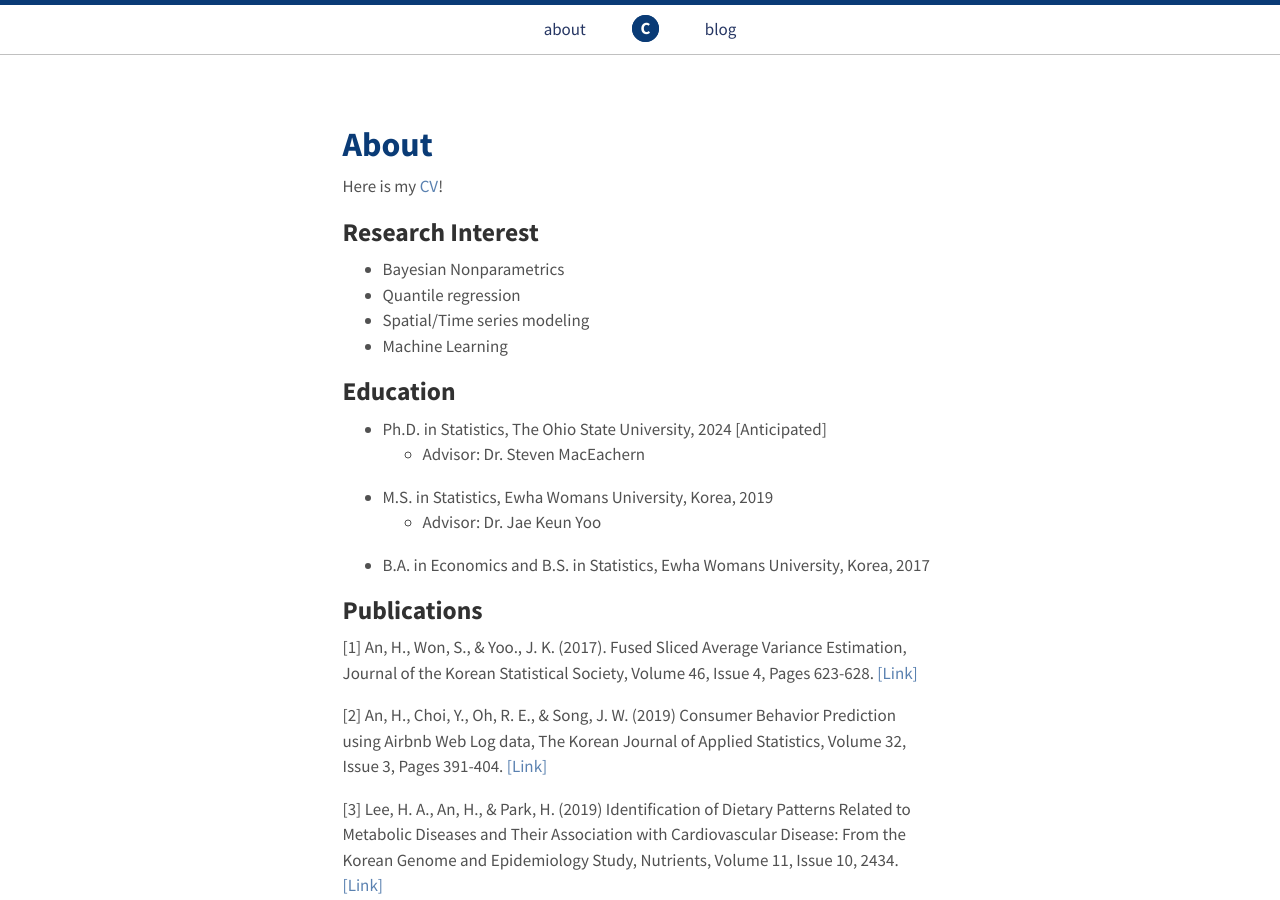
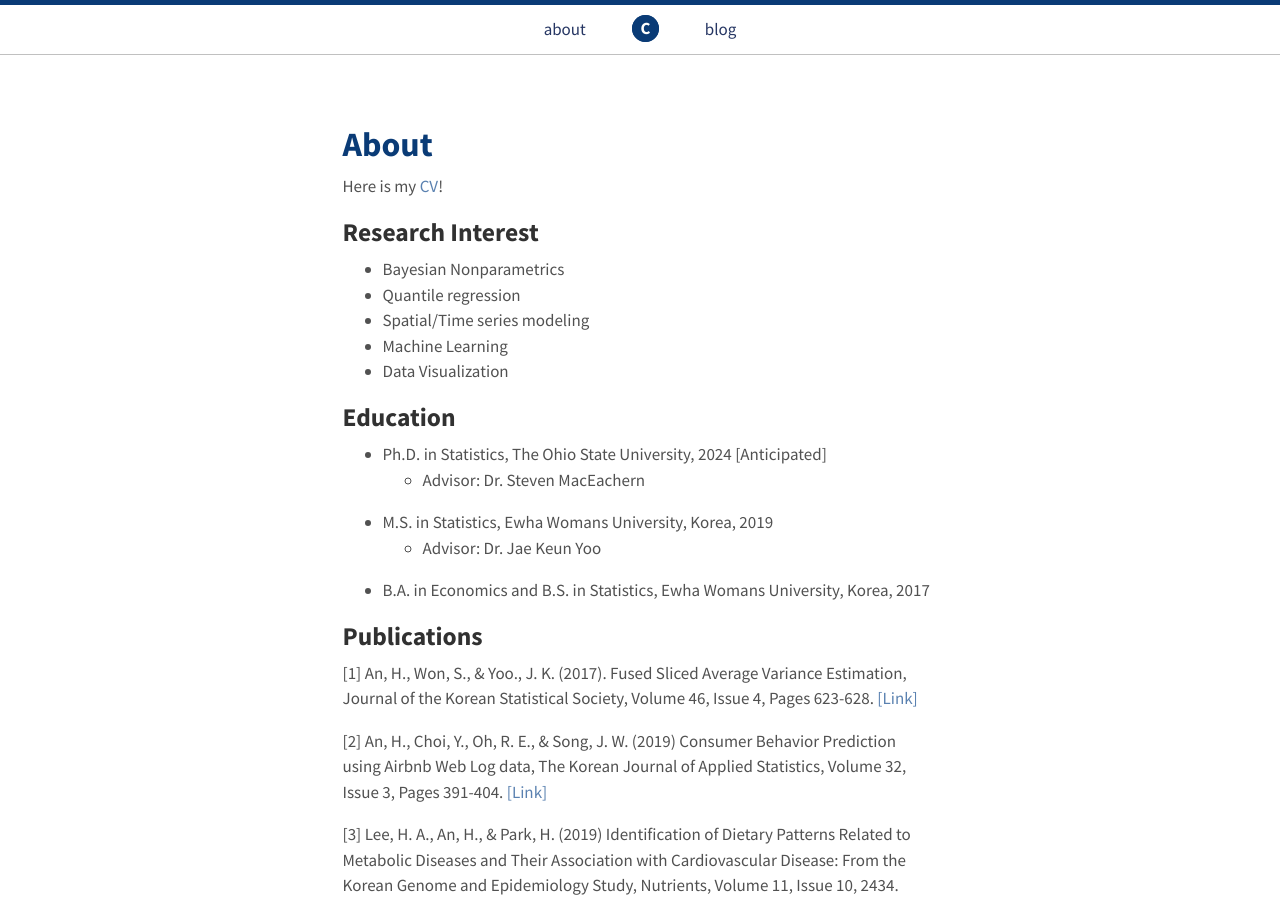
Before and after one commit to hyoin-an/hyoin-an.github.io, a Jekyll site: the page built from about.md, in a window 1280 px wide and 900 px high. Built offline with Jekyll 4.4.1, drawn with Linux system fonts in a browser that asks for light colours.

Commit message:
Update about.md

```diff
--- a/about.md
+++ b/about.md
@@ -10,6 +10,7 @@ Here is my [CV](files/HyoinAn_OSU_CV.pdf)!
 - Quantile regression
 - Spatial/Time series modeling
 - Machine Learning
+- Data Visualization
 
 ## Education
 
```
